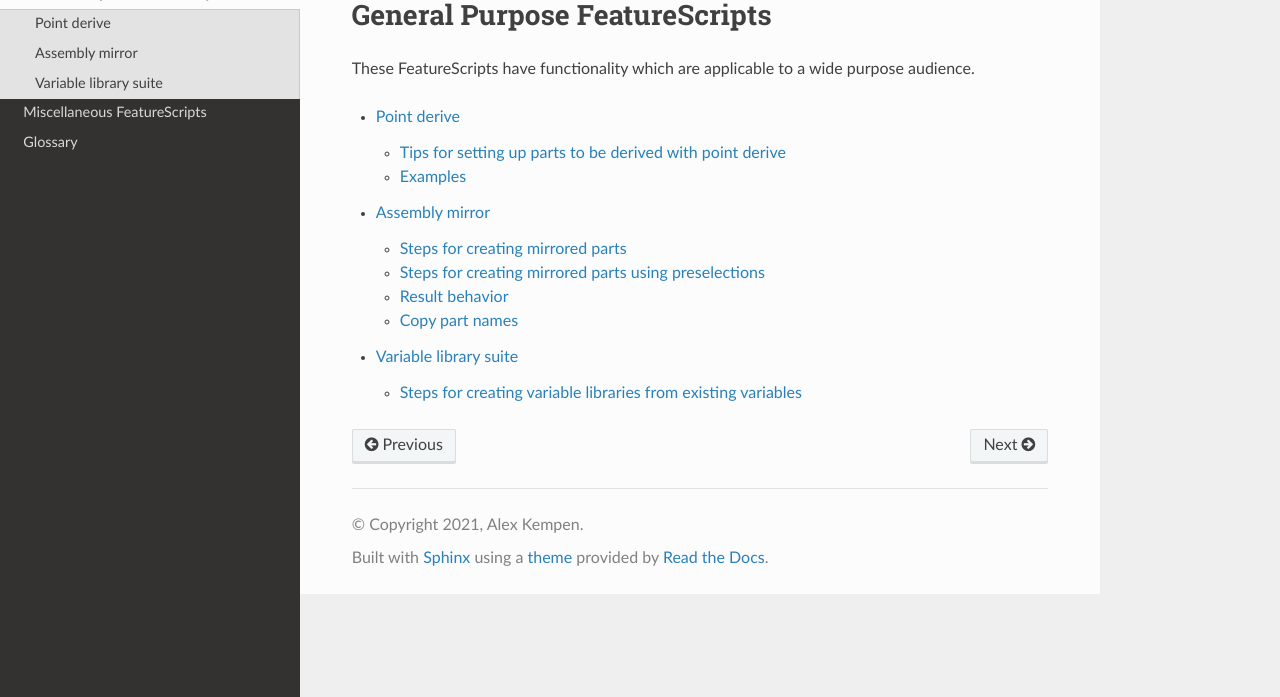
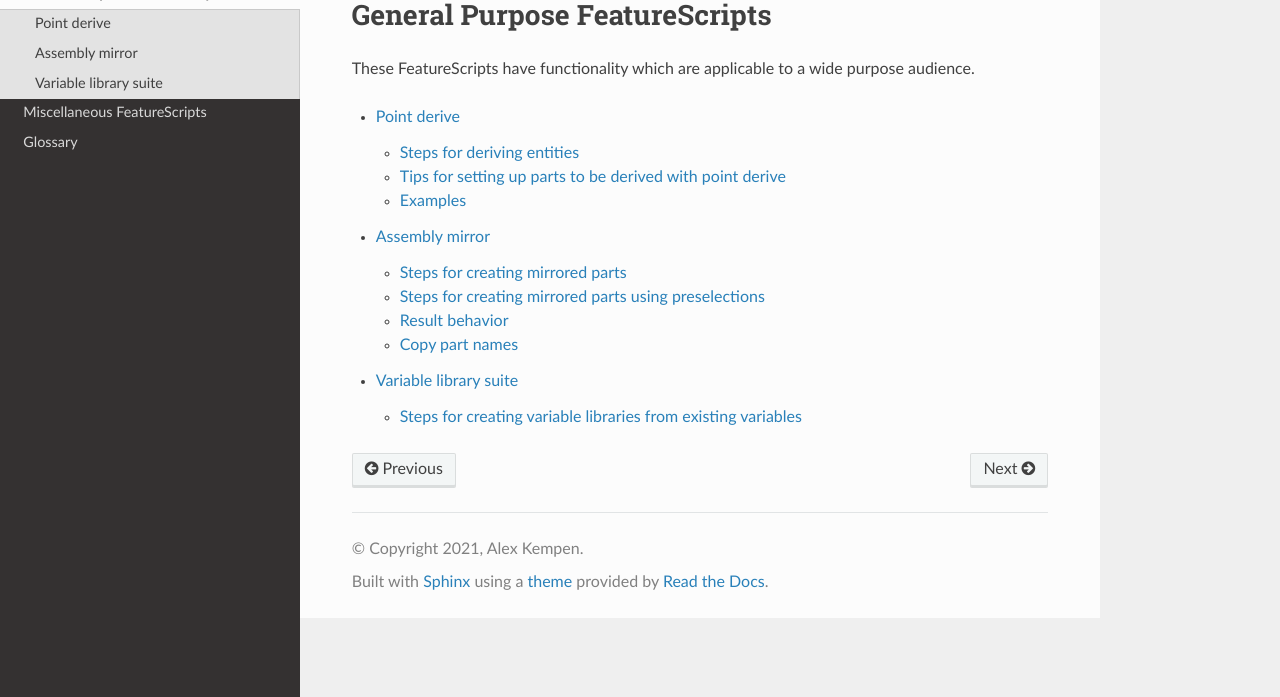
Before and after one commit to AlexKempen/Alex_FeatureScript_Documentation, a Sphinx documentation site: the page built from source/general/general.rst, in a window 1280 px wide, cut to the strip 203-900 px from the top of the page. Built offline with Sphinx 7.4.7 and the Read the Docs theme 2.0.0, drawn with Linux system fonts in a browser that asks for light colours.

```diff
--- a/source/general/point-derive.rst
+++ b/source/general/point-derive.rst
@@ -16,9 +16,9 @@ The Point derive feature is a powerful variant of the Onshape Derive feature whi
 The Point derive FeatureScript can be found here: `Point derive document <https://cad.onshape.com/documents/ad42d9d1532c5ea87446b1e8/w/2ed67f49f3f015638cdeb398/e/05f19623ee55474ef77cab5e>`_
 
 Steps for deriving entities
----------------------------#. Create a Point derive feature by selecting it from your :term:`FeatureScript dropdown`.
+---------------------------
 
-
+#. Create a Point derive feature by selecting it from your :term:`FeatureScript dropdown`.
 #. Specify **Entities to import**.
 #. If desired, select one or more **Locations** to place the selected entities at by clicking sketch vertices or mate connectors in the :term:`graphics window<Graphics window>`.
 #. If the derived part has any mate connectors, they will automatically be instantiated as selectable points in the :term:`graphics window<Graphics window>`. Choose the appropriate point to use by clicking on it.
```
